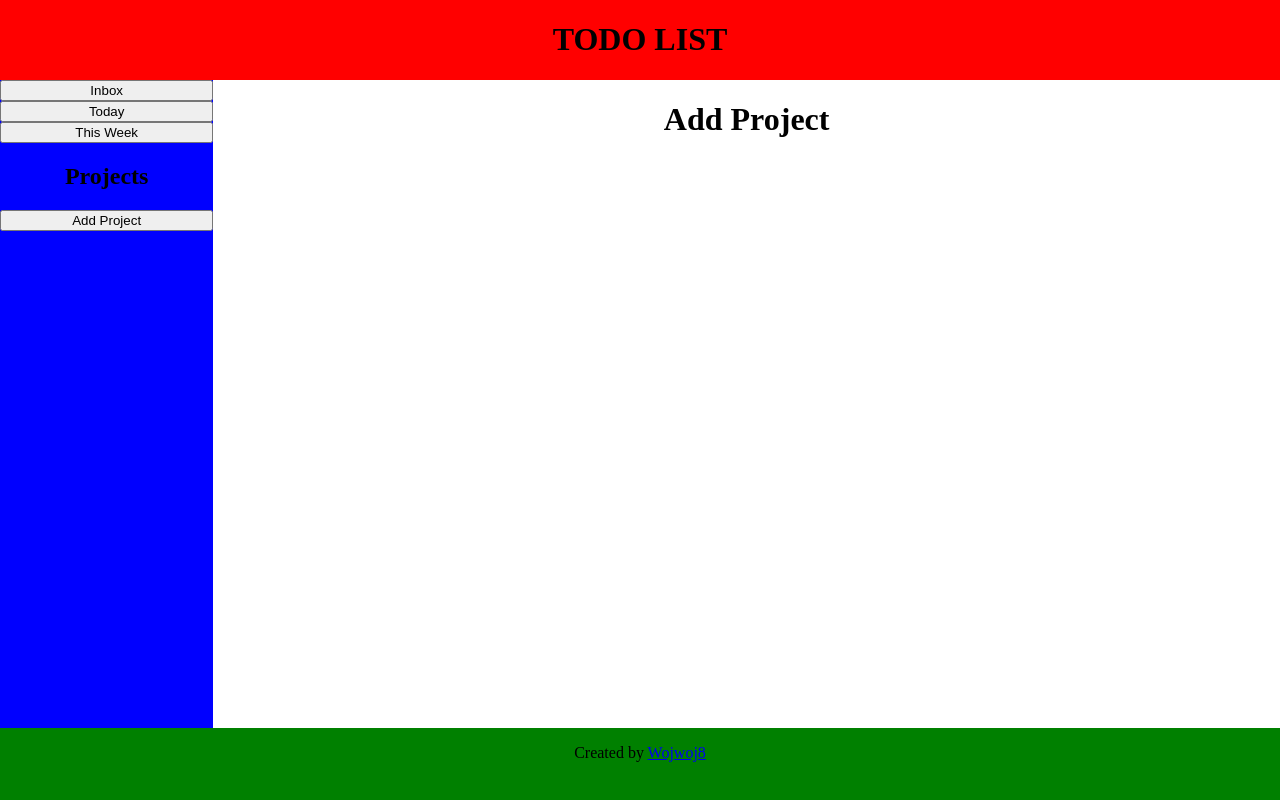
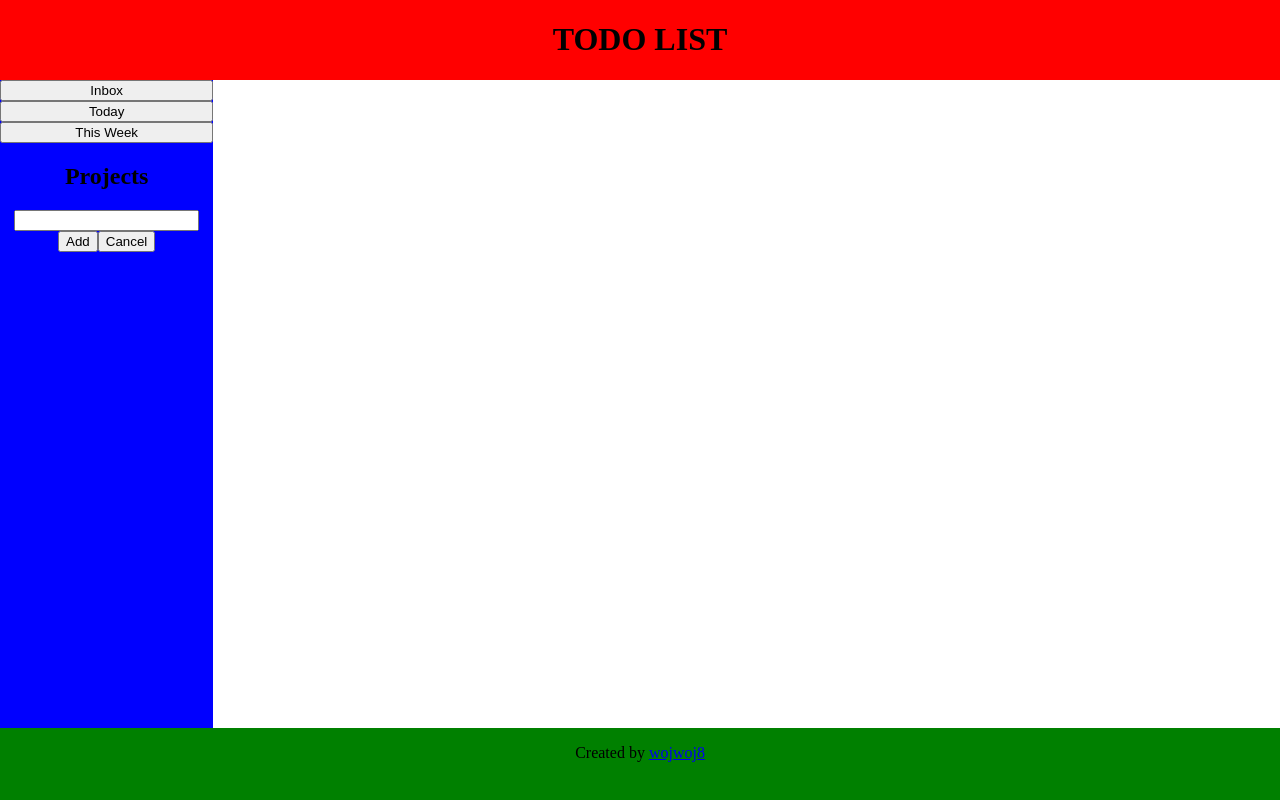
Before and after one commit to wojwoj8/TOP-TODO_LIST, a website built with webpack: page dist/index.html in a window 1280 px wide. Both pictures are taken after a click on the button "Add Project". Built offline with nearby package versions, Linux system fonts and the light colour scheme.

Commit message:
Add Project with bug

```diff
--- a/src/startpage.js
+++ b/src/startpage.js
@@ -24,9 +24,11 @@ function createSidebar() {
 
   today.textContent = 'Today';
   today.classList = 'default-project-butt';
+  today.setAttribute('id', 'today');
 
   thisWeek.textContent = 'This Week';
   thisWeek.classList = 'default-project-butt';
+  thisWeek.setAttribute('id', 'thisWeek');
 
   newProjectsDiv.classList = 'new-projects';
   defaultDiv.classList = 'default-projects';
@@ -35,9 +37,11 @@ function createSidebar() {
 
   addproject.textContent = 'Add Project';
   addproject.classList = 'add-project-butt';
+  addproject.setAttribute('id', 'add-project');
 
   inbox.textContent = 'Inbox';
   inbox.classList = 'default-project-butt';
+  inbox.setAttribute('id', 'inbox');
 
   defaultDiv.appendChild(inbox);
   defaultDiv.appendChild(today);
@@ -57,14 +61,16 @@ function getButtName() {
   const buttons = document.querySelectorAll('button');
   buttons.forEach((e) => {
     e.addEventListener('click', () => {
+      if (e.innerHTML === 'Add Project') {
+        return;
+      }
       title.textContent = e.innerHTML;
-      return title;
     });
   });
 }
 function createMain() {
   const main = document.createElement('div');
-  const mainProjectTitle = document.createElement('h1');
+  const mainProjectTitle = document.createElement('h2');
 
   mainProjectTitle.classList = 'main-title';
   mainProjectTitle.textContent = '';
@@ -77,10 +83,67 @@ function createMain() {
 function createFooter() {
   const footer = document.createElement('div');
   //   const createdBy = document.createElement('p');
-  footer.innerHTML = '<p>Created by <a href="https://github.com/wojwoj8">Wojwoj8</a></p>';
+  footer.innerHTML = '<p>Created by <a href="https://github.com/wojwoj8">wojwoj8</a></p>';
   //   createdBy.textContent = 'Created By '
   footer.classList = 'footer';
   return footer;
+}
+
+function createAddToDo() {
+
+}
+
+function createAddProject() {
+  const inputDiv = document.createElement('div');
+  const buttDiv = document.createElement('div');
+  const addProjectButt = document.getElementById('add-project');
+  const addProject = document.querySelector('.new-projects');
+  const inputField = document.createElement('input');
+  const addButt = document.createElement('button');
+  const cancelButt = document.createElement('button');
+
+  inputDiv.setAttribute('id', 'input-div');
+  buttDiv.setAttribute('id', 'butt-div');
+  addButt.setAttribute('id', 'butt-add');
+  addButt.textContent = 'Add';
+  cancelButt.textContent = 'Cancel';
+  cancelButt.setAttribute('id', 'butt-cancel');
+
+  addProjectButt.addEventListener('click', () => {
+    console.log('test');
+    inputDiv.appendChild(inputField);
+    buttDiv.appendChild(addButt);
+    buttDiv.appendChild(cancelButt);
+    inputDiv.appendChild(buttDiv);
+    addProject.appendChild(inputDiv);
+    addProjectButt.style.display = 'none';
+
+    cancelButt.addEventListener('click', () => {
+      console.log('test cancel');
+      addProjectButt.style.display = 'grid';
+      inputField.value = '';
+      inputDiv.remove();
+    }, { once: true });
+
+    addButt.addEventListener('click', () => {
+      console.log('test add');
+      // console.log(inputField.value);
+      const currentInput = inputField.value;
+      if (currentInput !== '') {
+        const newButt = document.createElement('button');
+        newButt.classList = 'new-proj-butt';
+        newButt.textContent = inputField.value;
+        addProjectButt.style.display = 'grid';
+        addProject.appendChild(newButt);
+        inputField.value = '';
+        inputDiv.remove();
+      } else {
+        // console.log(currentInput);
+        console.log('alert');
+        // alert('Project name cannot be empty');
+      }
+    }, { once: true });
+  });
 }
 
 function webInit() {
@@ -90,6 +153,7 @@ function webInit() {
   content.appendChild(createMain());
   content.appendChild(createFooter());
   getButtName();
+  createAddProject();
   return content;
 }
 export default webInit;
```
Also changed, not shown: dist/index.html, dist/main.js.
